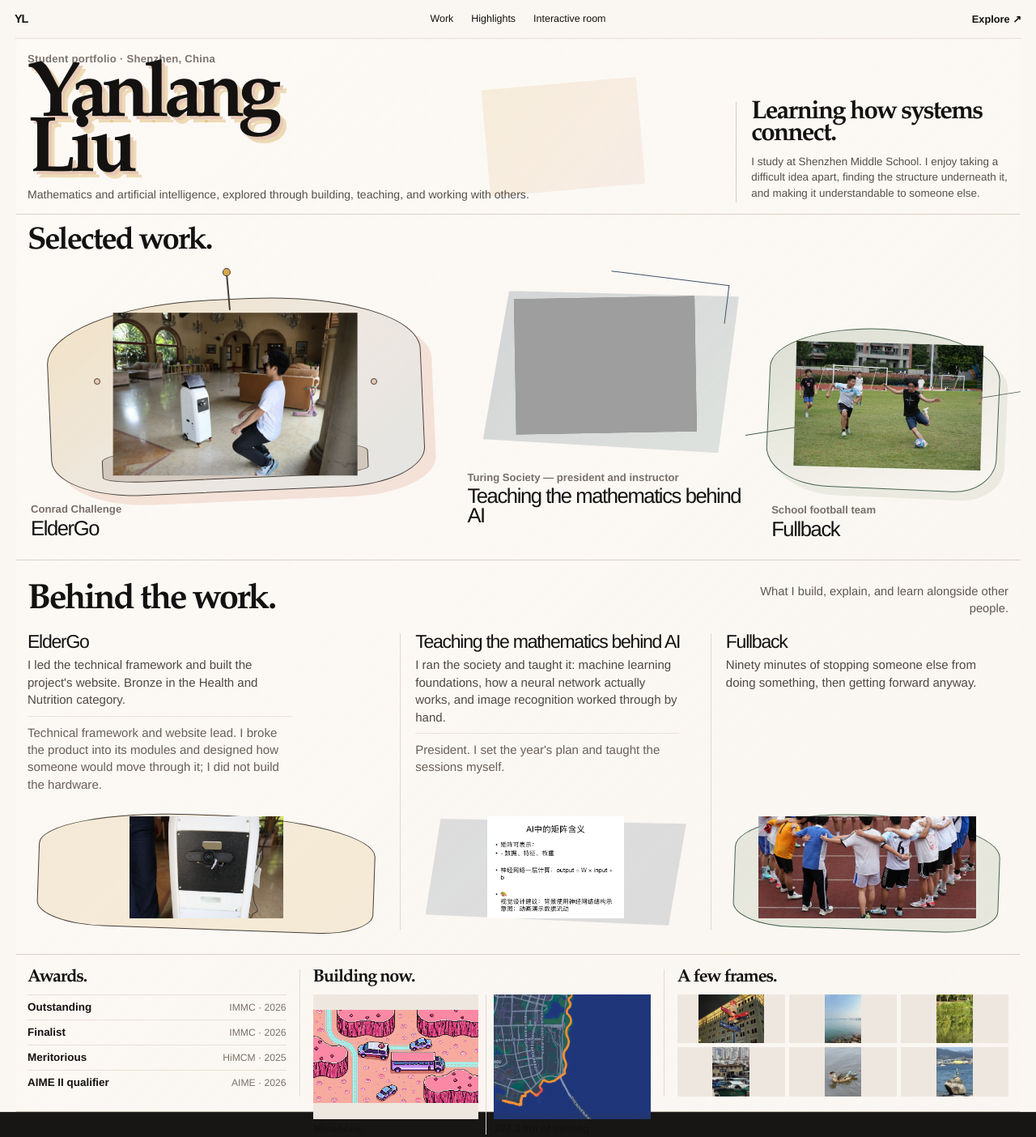
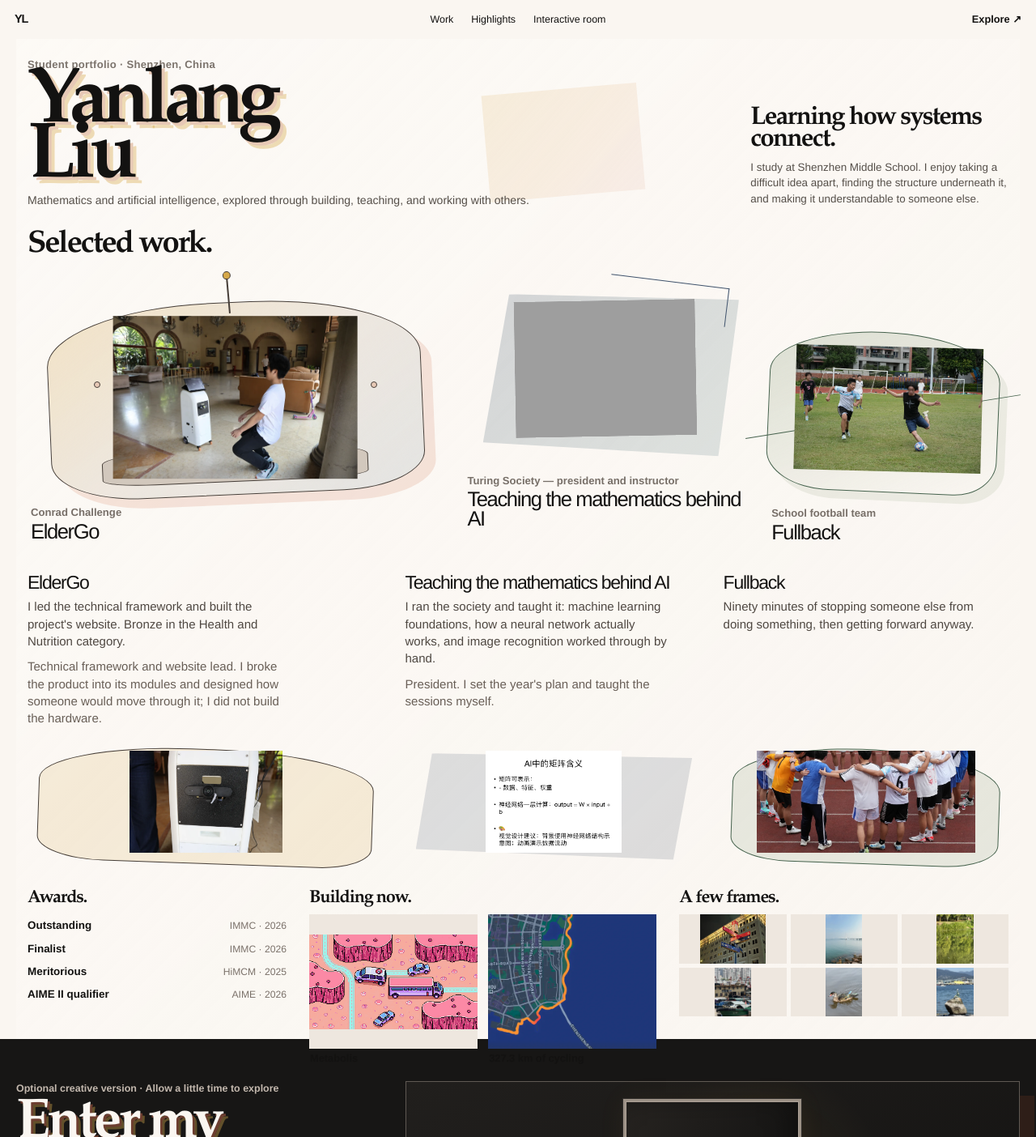
Before and after one commit to Michaelmas12121/PersonalWebsite, an Astro site: page / in a window 1280 px wide. Shown: the top 1404 px of the page at 81% size. Built offline with nearby package versions, Linux system fonts and the light colour scheme; Astro itself is replaced by a stand-in of ours; grey boxes are pictures that could not be loaded.

Commit message:
Unify homepage poster flow

```diff
--- a/src/pages/index.astro
+++ b/src/pages/index.astro
@@ -122,11 +122,7 @@ const gallery = [galleryOne, galleryTwo, galleryThree, galleryFour, galleryFive,
         </div>
       </section>
 
-      <section class="field-notes" aria-labelledby="field-notes-title">
-        <div class="field-notes-heading">
-          <h2 id="field-notes-title">Behind the work.</h2>
-          <p>What I build, explain, and learn alongside other people.</p>
-        </div>
+      <section class="field-notes" aria-label="Supporting context for selected work">
         <div class="field-notes-grid">
           {
             activities.map((activity) => {
@@ -245,7 +241,7 @@ const gallery = [galleryOne, galleryTwo, galleryThree, galleryFour, galleryFive,
   :global(body) > :not(.cursor-glow) { position: relative; z-index: 1; }
   .page-width { width: min(1280px, calc(100% - 40px)); margin: 0 auto; }
   .poster { background: linear-gradient(135deg, rgb(255 253 250 / 52%), rgb(250 246 241 / 18%)); }
-  .site-header { position: sticky; z-index: 10; top: 0; display: grid; grid-template-columns: 1fr auto 1fr; align-items: center; width: min(1300px, calc(100% - 36px)); min-height: 48px; margin: 0 auto; border-bottom: 1px solid #e8e0d6; background: color-mix(in srgb, #faf6f1 94%, transparent); backdrop-filter: blur(14px); }
+  .site-header { position: sticky; z-index: 10; top: 0; display: grid; grid-template-columns: 1fr auto 1fr; align-items: center; width: min(1300px, calc(100% - 36px)); min-height: 48px; margin: 0 auto; background: color-mix(in srgb, #faf6f1 94%, transparent); backdrop-filter: blur(14px); }
   .wordmark { width: max-content; font-size: .9rem; font-weight: 800; letter-spacing: -.07em; }
   nav { display: flex; gap: 22px; font-size: .78rem; }
   nav a, .room-link, .site-footer a { transition: color 180ms ease; }
@@ -257,15 +253,15 @@ const gallery = [galleryOne, galleryTwo, galleryThree, galleryFour, galleryFive,
   h1 { margin: 5px 0 7px; color: #131211; font-size: clamp(4.2rem, 7.6vw, 7rem); font-weight: 700; letter-spacing: -.08em; line-height: .7; text-shadow: .04em .04em 0 #e7c9b6, .08em .08em 0 rgb(213 168 74 / 38%); }
   h2 { margin-bottom: 0; font-size: clamp(1.75rem, 2.9vw, 2.65rem); font-weight: 700; line-height: .88; }
   h3 { margin: 4px 0 3px; font-size: clamp(1rem, 1.3vw, 1.28rem); line-height: 1; }
-  .hero { display: grid; grid-template-columns: minmax(0, 1.42fr) minmax(280px, .58fr); gap: clamp(26px, 4vw, 58px); align-items: end; min-height: 26svh; padding: 15px 14px 14px; }
+  .hero { display: grid; grid-template-columns: minmax(0, 1.42fr) minmax(280px, .58fr); gap: clamp(26px, 4vw, 58px); align-items: end; min-height: 26svh; padding: 22px 14px 24px; }
   .hero-main { position: relative; }
   .hero-main::after { position: absolute; z-index: -1; right: 8%; bottom: 8%; width: clamp(130px, 15vw, 210px); aspect-ratio: 1.45; content: ""; background: linear-gradient(135deg, rgb(213 168 74 / 28%), rgb(200 85 47 / 12%)); transform: rotate(-5deg); }
   .hero-location { margin: 0; color: #7c746d; font-size: .82rem; font-weight: 700; letter-spacing: .02em; }
   .hero-statement { max-width: 620px; margin: 0; color: #554f49; font-size: clamp(.88rem, 1.1vw, 1rem); line-height: 1.38; }
-  .about-card { padding: 0 0 2px 18px; border-left: 1px solid #d8cec3; }
+  .about-card { padding: 0 0 2px 18px; }
   .about-card h2 { max-width: 450px; margin: 0 0 9px; font-size: clamp(1.7rem, 2.45vw, 2.35rem); }
   .about-card > p { max-width: 500px; margin-bottom: 0; color: #554f49; font-size: .84rem; line-height: 1.45; }
-  .work { padding: 14px 14px 15px; border-top: 1px solid #d9cfc4; }
+  .work { padding: 2px 14px 25px; }
   .section-heading { display: flex; align-items: end; justify-content: space-between; gap: 24px; }
   .section-heading h2 { margin-top: 3px; font-size: clamp(1.8rem, 3vw, 2.7rem); }
   .work-grid { display: grid; grid-template-columns: minmax(0, 1.35fr) minmax(0, .92fr) minmax(0, .78fr); gap: clamp(12px, 2vw, 28px); align-items: end; margin-top: 14px; }
@@ -292,43 +288,33 @@ const gallery = [galleryOne, galleryTwo, galleryThree, galleryFour, galleryFive,
   .work-copy { position: relative; z-index: 3; padding: 10px 4px 0; }
   .work-copy h3 { margin: 3px 0 6px; font-size: clamp(1.35rem, 2vw, 2.25rem); line-height: .92; }
   .work-context { margin: 0; color: #776f68; font-size: .82rem; font-weight: 700; line-height: 1.35; }
-  .field-notes { padding: 28px 14px 30px; border-top: 1px solid #d9cfc4; }
-  .field-notes-heading { display: flex; align-items: end; justify-content: space-between; gap: 28px; }
-  .field-notes-heading h2 { font-size: clamp(2rem, 3.4vw, 3rem); }
-  .field-notes-heading p { max-width: 340px; margin: 0; color: #5f5751; font-size: .92rem; line-height: 1.4; text-align: right; }
-  .field-notes-grid { display: grid; grid-template-columns: 1.2fr 1fr .96fr; gap: 0; margin-top: 20px; }
-  .field-note { display: grid; grid-template-rows: auto 154px; min-width: 0; min-height: 290px; gap: 15px; padding: 0 18px; }
-  .field-note:first-child { padding-left: 0; }
-  .field-note:last-child { padding-right: 0; }
-  .field-note + .field-note { border-left: 1px solid #e1d8ce; }
+  .field-notes { padding: 4px 14px 30px; }
+  .field-notes-grid { display: grid; grid-template-columns: 1.2fr 1fr .96fr; gap: 26px; }
+  .field-note { display: grid; grid-template-rows: auto 154px; min-width: 0; min-height: 290px; gap: 15px; }
   .field-note-copy h3 { margin: 0 0 7px; font-size: clamp(1.3rem, 1.8vw, 1.85rem); line-height: .95; }
   .field-note-copy p { max-width: 39ch; margin: 0; color: #4f4842; font-size: .94rem; line-height: 1.42; }
-  .field-note-copy .field-note-role { margin-top: 9px; padding-top: 9px; border-top: 1px solid #e8e0d6; color: #695f57; }
+  .field-note-copy .field-note-role { margin-top: 10px; color: #695f57; }
   .field-note-visual { position: relative; display: grid; min-height: 0; place-items: center; isolation: isolate; }
   .field-note-visual::before { position: absolute; z-index: -1; inset: 8% 3% 0; content: ""; background: rgb(213 168 74 / 16%); transform: rotate(-2deg); }
   .field-note-visual :global(img) { position: absolute; inset: 9% 6%; display: block; width: 88% !important; height: 82% !important; max-width: none; object-fit: contain; }
   .field-note--eldercare-robot .field-note-visual::before { border: 1px solid #463e38; border-radius: 45% 48% 16% 20% / 30% 32% 18% 20%; background: rgb(213 168 74 / 17%); transform: rotate(2deg); }
   .field-note--turing-society .field-note-visual::before { background: rgb(63 82 107 / 16%); clip-path: polygon(7% 0, 100% 12%, 92% 100%, 0 83%); transform: rotate(-2deg); }
   .field-note--football .field-note-visual::before { border: 1px solid #46624d; border-radius: 48% 52% 20% 22% / 32% 34% 20% 20%; background: rgb(126 149 111 / 16%); transform: rotate(2deg); }
-  .highlights { display: grid; grid-template-columns: .85fr 1.14fr 1.08fr; gap: 0; min-height: 23svh; padding: 18px 14px; border-top: 1px solid #d9cfc4; border-bottom: 1px solid #d9cfc4; }
-  .achievement-panel, .current-panel, .gallery-panel { min-width: 0; padding: 0 16px; }
-  .current-panel, .gallery-panel { border-left: 1px solid #e1d8ce; }
-  .achievement-panel { padding-left: 0; }
-  .gallery-panel { padding-right: 0; }
+  .highlights { display: grid; grid-template-columns: .85fr 1.14fr 1.08fr; gap: 28px; min-height: 23svh; padding: 2px 14px 28px; }
+  .achievement-panel, .current-panel, .gallery-panel { min-width: 0; }
   .achievement-panel h2, .panel-title h2 { margin: 0 0 10px; font-size: clamp(1.25rem, 1.7vw, 1.7rem); line-height: .95; }
   .achievement-list { padding: 0; margin: 0; list-style: none; }
-  .achievement-list li { display: grid; grid-template-columns: minmax(0, 1fr) auto; gap: 9px; align-items: baseline; padding: 5px 0; border-top: 1px solid #e8e0d6; }
+  .achievement-list li { display: grid; grid-template-columns: minmax(0, 1fr) auto; gap: 9px; align-items: baseline; padding: 4px 0; }
   .achievement-list strong { font-size: .84rem; }
   .achievement-list span { color: #7a7169; font-size: .76rem; }
   .panel-title { margin-bottom: 10px; }
-  .current-grid { display: grid; grid-template-columns: 1fr 1fr; gap: 9px; height: 126px; }
+  .current-grid { display: grid; grid-template-columns: 1fr 1fr; gap: 13px; height: 126px; }
   .current-grid article { display: grid; grid-template-rows: minmax(0, 1fr) auto; min-width: 0; }
-  .current-grid article + article { border-left: 1px solid #e1d8ce; padding-left: 9px; }
   .current-grid :global(img) { display: block; width: 100%; height: 100%; min-height: 0; background: #eee7df; object-fit: contain; transition: filter 220ms ease, transform 300ms ease; }
   .current-grid strong { padding: 5px 1px 0; font-size: .8rem; line-height: 1.15; }
   .photo-grid { display: grid; grid-template-columns: repeat(3, minmax(0, 1fr)); grid-template-rows: repeat(2, minmax(0, 1fr)); gap: 5px; height: 126px; }
   .photo-grid :global(img) { display: block; width: 100%; height: 100%; min-height: 0; background: #eee7df; object-fit: contain; transition: filter 200ms ease, transform 300ms ease; }
-  .room-invitation { min-height: 50svh; border-top: 1px solid #342f2b; background: #171615; color: #faf6f1; overflow: hidden; }
+  .room-invitation { min-height: 50svh; background: #171615; color: #faf6f1; overflow: hidden; }
   .room-entry { display: grid; grid-template-columns: minmax(270px, .68fr) minmax(420px, 1.32fr); gap: clamp(34px, 7vw, 100px); align-items: center; min-height: 50svh; padding-top: 24px; padding-bottom: 24px; color: inherit; }
   .room-entry:focus-visible { outline: 2px solid #d5a84a; outline-offset: -2px; }
   .room-kicker { margin: 0; color: #c3b8ae; font-size: .78rem; font-weight: 700; line-height: 1.35; }
@@ -347,7 +333,7 @@ const gallery = [galleryOne, galleryTwo, galleryThree, galleryFour, galleryFive,
   .door-handle { position: absolute; top: 52%; right: 9%; width: 8px; aspect-ratio: 1; border: 2px solid #d5a84a; border-radius: 50%; box-shadow: 0 0 0 4px rgb(213 168 74 / 10%); }
   .door-handle::after { position: absolute; top: 2px; left: 7px; width: 19px; height: 2px; content: ""; background: #d5a84a; transform: rotate(-8deg); transform-origin: left; }
   .door-floor-line { position: absolute; right: 7%; bottom: 7%; left: 7%; height: 1px; background: #5f5953; transform: rotate(-3deg); transform-origin: right; }
-  .site-footer { display: flex; justify-content: space-between; gap: 24px; padding: 12px 0 14px; border-top: 1px solid #e8e0d6; color: #8a817a; font-size: .8rem; }
+  .site-footer { display: flex; justify-content: space-between; gap: 24px; padding: 16px 0 14px; color: #8a817a; font-size: .8rem; }
   .site-footer p { margin-bottom: 0; }
   @media (hover: hover) and (pointer: fine) {
     nav a { position: relative; }
@@ -373,10 +359,10 @@ const gallery = [galleryOne, galleryTwo, galleryThree, galleryFour, galleryFive,
     .work-card--eldercare-robot { grid-column: 1 / -1; grid-template-rows: 320px auto; }
     .field-notes-grid { grid-template-columns: 1fr 1fr; }
     .field-note { min-height: 276px; }
-    .field-note--football { grid-column: 1 / -1; grid-template-columns: 1fr 1fr; grid-template-rows: 1fr; align-items: stretch; padding: 18px 0 0; border-top: 1px solid #e1d8ce; border-left: 0; }
+    .field-note--football { grid-column: 1 / -1; grid-template-columns: 1fr 1fr; grid-template-rows: 1fr; align-items: stretch; padding-top: 18px; }
     .field-note--football .field-note-visual { min-height: 154px; }
     .highlights { grid-template-columns: 1fr 1fr; min-height: auto; }
-    .gallery-panel { grid-column: 1 / -1; padding-top: 10px; padding-left: 0; border-top: 1px solid #e1d8ce; border-left: 0; }
+    .gallery-panel { grid-column: 1 / -1; padding-top: 10px; }
     .photo-grid { height: 170px; grid-template-columns: repeat(6, 1fr); grid-template-rows: 1fr; }
   }
   @media (max-width: 680px) {
@@ -392,22 +378,19 @@ const gallery = [galleryOne, galleryTwo, galleryThree, galleryFour, galleryFive,
     .work-grid { grid-template-columns: 1fr; }
     .work-card, .work-card--eldercare-robot, .work-card--turing-society, .work-card--football { grid-column: auto; grid-template-rows: 230px auto; padding: 0 3px 13px; }
     .work-card--eldercare-robot { grid-template-rows: 275px auto; }
-    .work-card + .work-card { border-top: 1px solid #e1d8ce; padding-top: 16px; }
+    .work-card + .work-card { padding-top: 24px; }
     .work-copy h3 { font-size: clamp(1.6rem, 8vw, 2.2rem); }
     .field-notes { padding: 20px 8px 22px; }
-    .field-notes-heading { display: block; }
-    .field-notes-heading h2 { margin-bottom: 9px; }
-    .field-notes-heading p { max-width: 38ch; text-align: left; font-size: .94rem; }
-    .field-notes-grid { grid-template-columns: 1fr; margin-top: 16px; }
-    .field-note, .field-note--football { grid-column: auto; grid-template-columns: 1fr; grid-template-rows: auto 172px; min-height: 0; gap: 14px; padding: 18px 0; border-left: 0; }
+    .field-notes-grid { grid-template-columns: 1fr; }
+    .field-note, .field-note--football { grid-column: auto; grid-template-columns: 1fr; grid-template-rows: auto 172px; min-height: 0; gap: 14px; padding: 18px 0; }
     .field-note:first-child { padding-top: 0; }
-    .field-note + .field-note { border-top: 1px solid #e1d8ce; }
+    .field-note + .field-note { margin-top: 10px; }
     .field-note-copy h3 { font-size: 1.65rem; }
     .field-note-copy p { max-width: 43ch; font-size: .96rem; }
     .field-note--football .field-note-visual { min-height: 0; }
     .highlights { grid-template-columns: 1fr; padding: 10px 8px; }
     .achievement-panel, .current-panel, .gallery-panel { padding: 8px 0; }
-    .current-panel, .gallery-panel { border-top: 1px solid #e1d8ce; border-left: 0; }
+    .current-panel, .gallery-panel { margin-top: 12px; }
     .gallery-panel { grid-column: auto; }
     .current-grid { height: 150px; }
     .photo-grid { grid-template-columns: repeat(3, 1fr); grid-template-rows: repeat(2, 76px); height: auto; }
```
